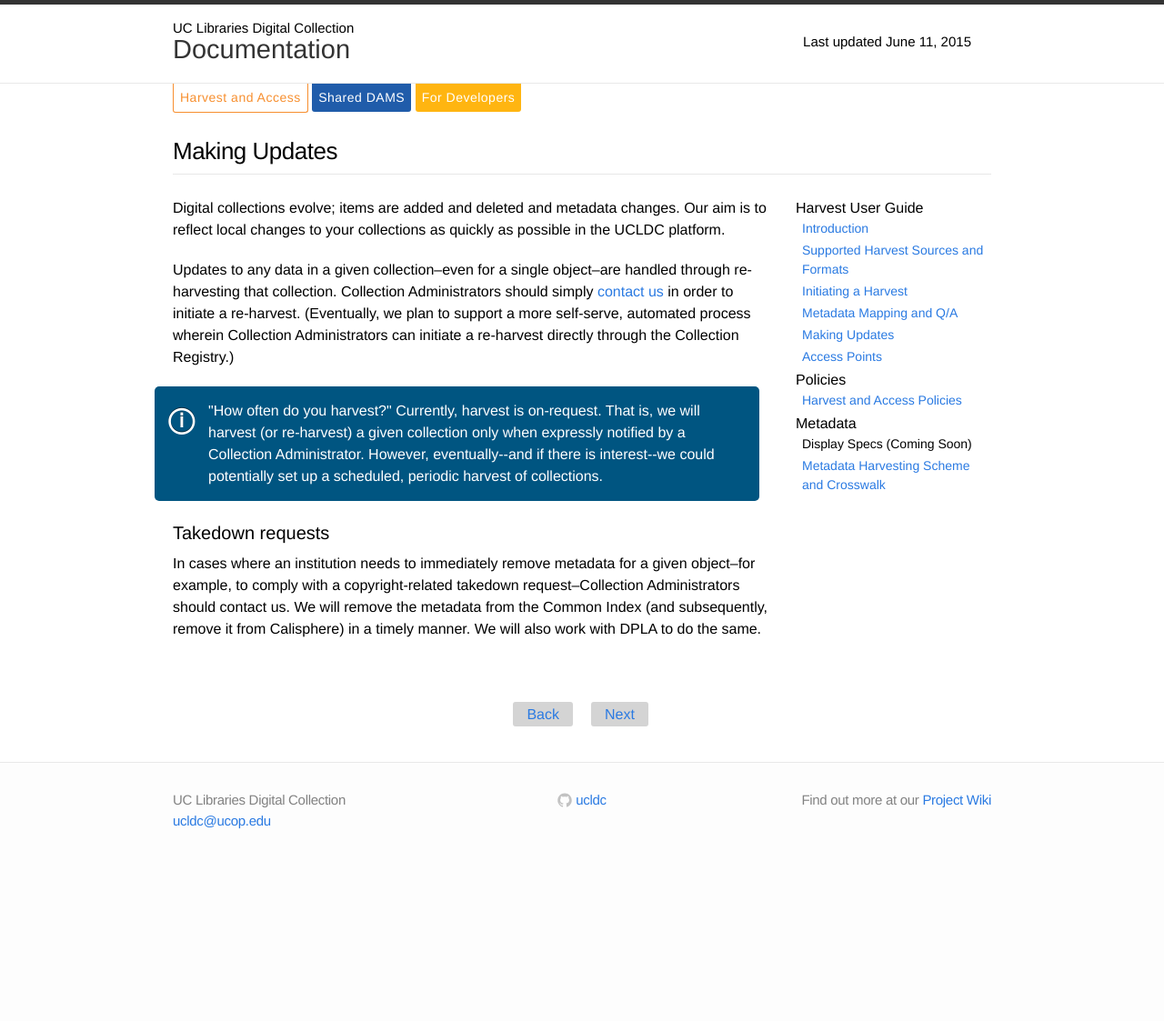
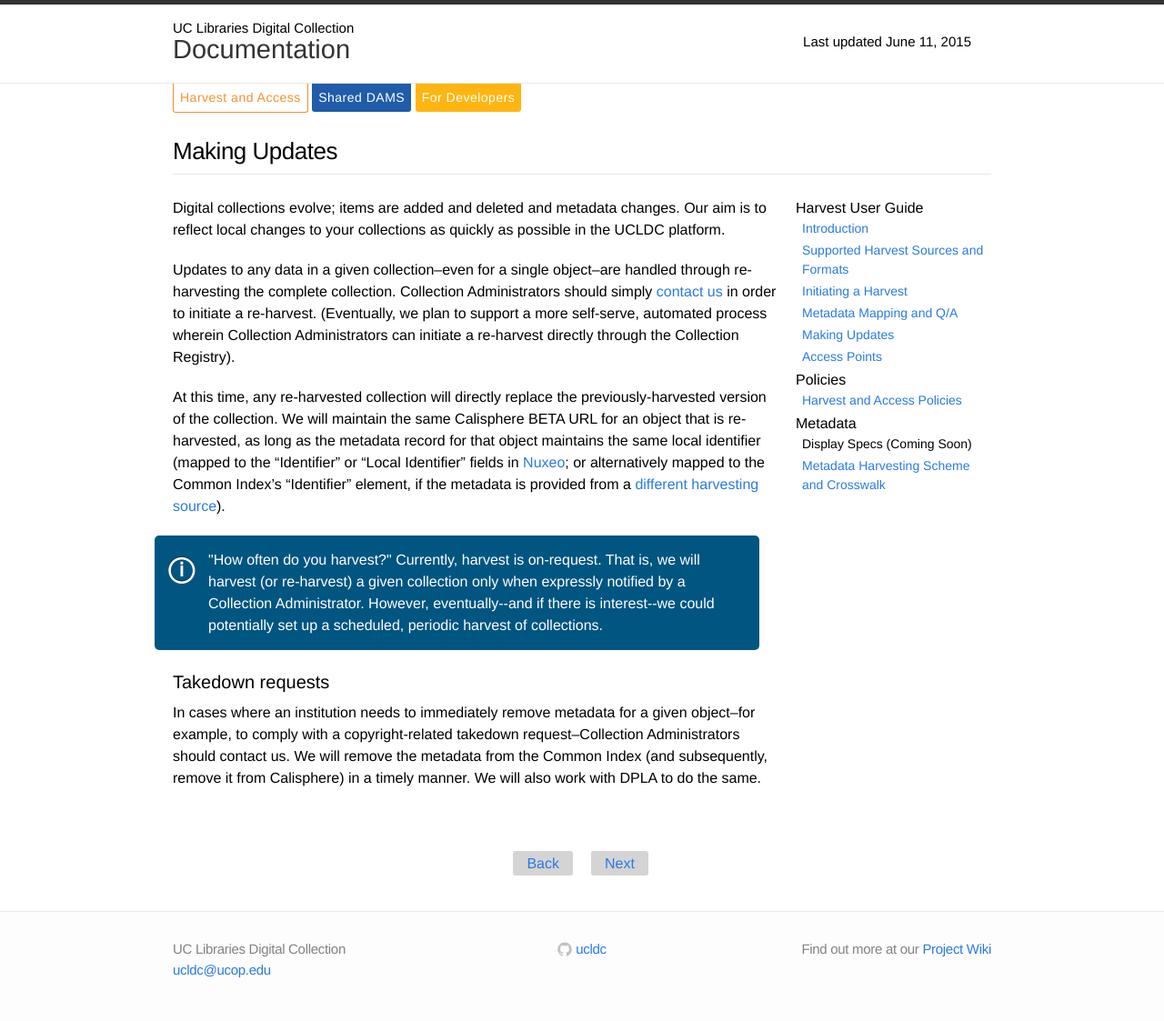
Before and after one commit to ucldc/ucldc-docs, a Jekyll site: the page built from docs/registry/updates.md, in a window 1280 px wide. Shown: the whole page at 91% size. Built offline with Jekyll 4.4.1, drawn with Linux system fonts in a browser that asks for light colours; nearby versions of some CDN libraries; before the commit the page ends 959 px from its top, so only the background shows below that.

Commit message:
Update updates.md

```diff
--- a/docs/registry/updates.md
+++ b/docs/registry/updates.md
@@ -8,7 +8,9 @@
 ---
 Digital collections evolve; items are added and deleted and metadata changes. Our aim is to reflect local changes to your collections as quickly as possible in the UCLDC platform.
 
-Updates to any data in a given collection--even for a single object--are handled through re-harvesting that collection. Collection Administrators should simply [contact us](mailto:ucldc@ucop.edu) in order to initiate a re-harvest. (Eventually, we plan to support a more self-serve, automated process wherein Collection Administrators can initiate a re-harvest directly through the Collection Registry.)
+Updates to any data in a given collection--even for a single object--are handled through re-harvesting the complete collection. Collection Administrators should simply [contact us](mailto:ucldc@ucop.edu) in order to initiate a re-harvest. (Eventually, we plan to support a more self-serve, automated process wherein Collection Administrators can initiate a re-harvest directly through the Collection Registry).
+
+At this time, any re-harvested collection will directly replace the previously-harvested version of the collection. We will maintain the same Calisphere BETA URL for an object that is re-harvested, as long as the metadata record for that object maintains the same local identifier (mapped to the "Identifier" or "Local Identifier" fields in <a href="https://registry.cdlib.org/documentation/docs/dams/metadata-model/">Nuxeo</a>; or alternatively mapped to the Common Index's "Identifier" element, if the metadata is provided from a <a href="https://registry.cdlib.org/documentation/docs/dams/metadata-model/">different harvesting source</a>).
 
 <div class="note"><p>"How often do you harvest?" Currently, harvest is on-request. That is, we will harvest (or re-harvest) a given collection only when expressly notified by a Collection Administrator. However, eventually--and if there is interest--we could potentially set up a scheduled, periodic harvest of collections.</p></div>
 
```
